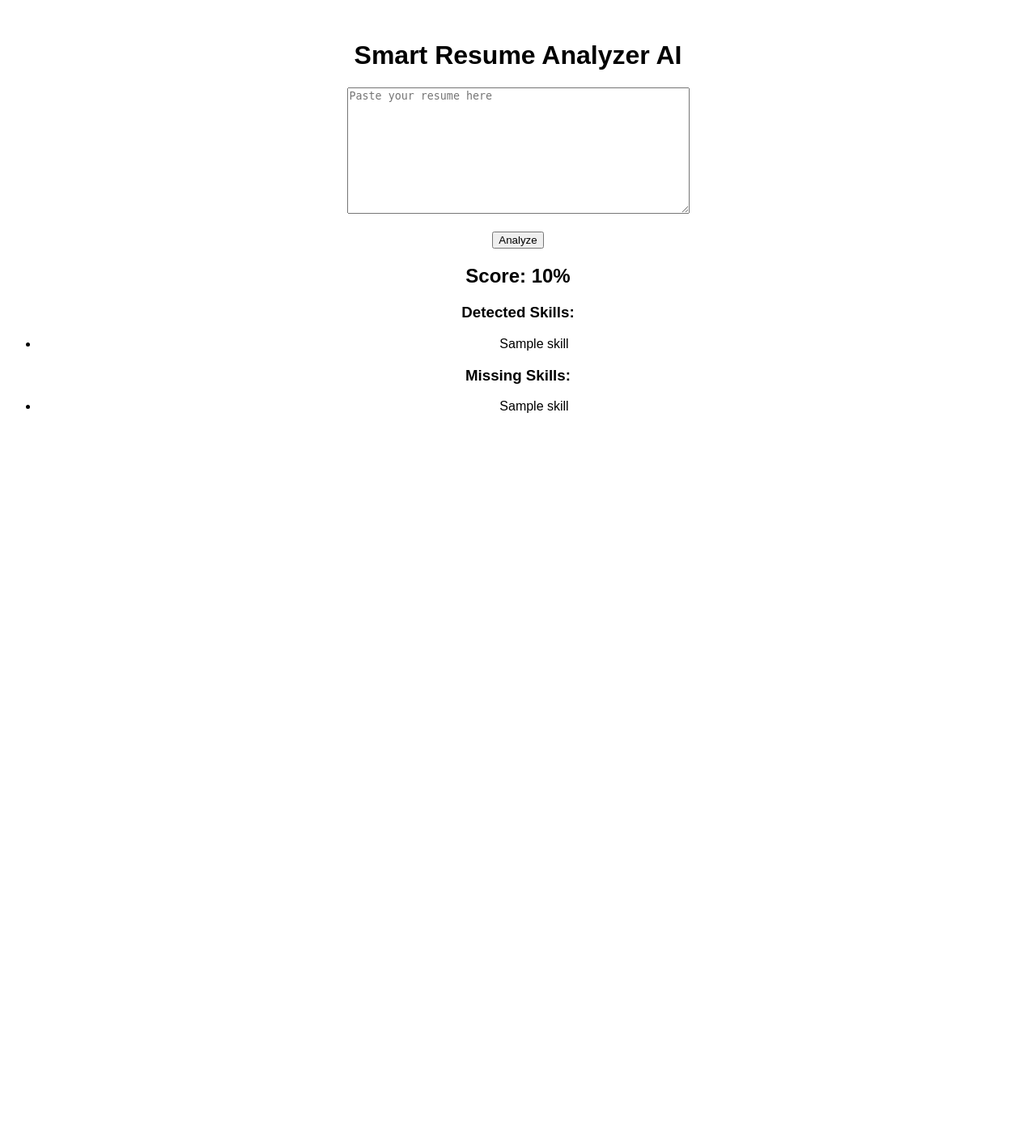
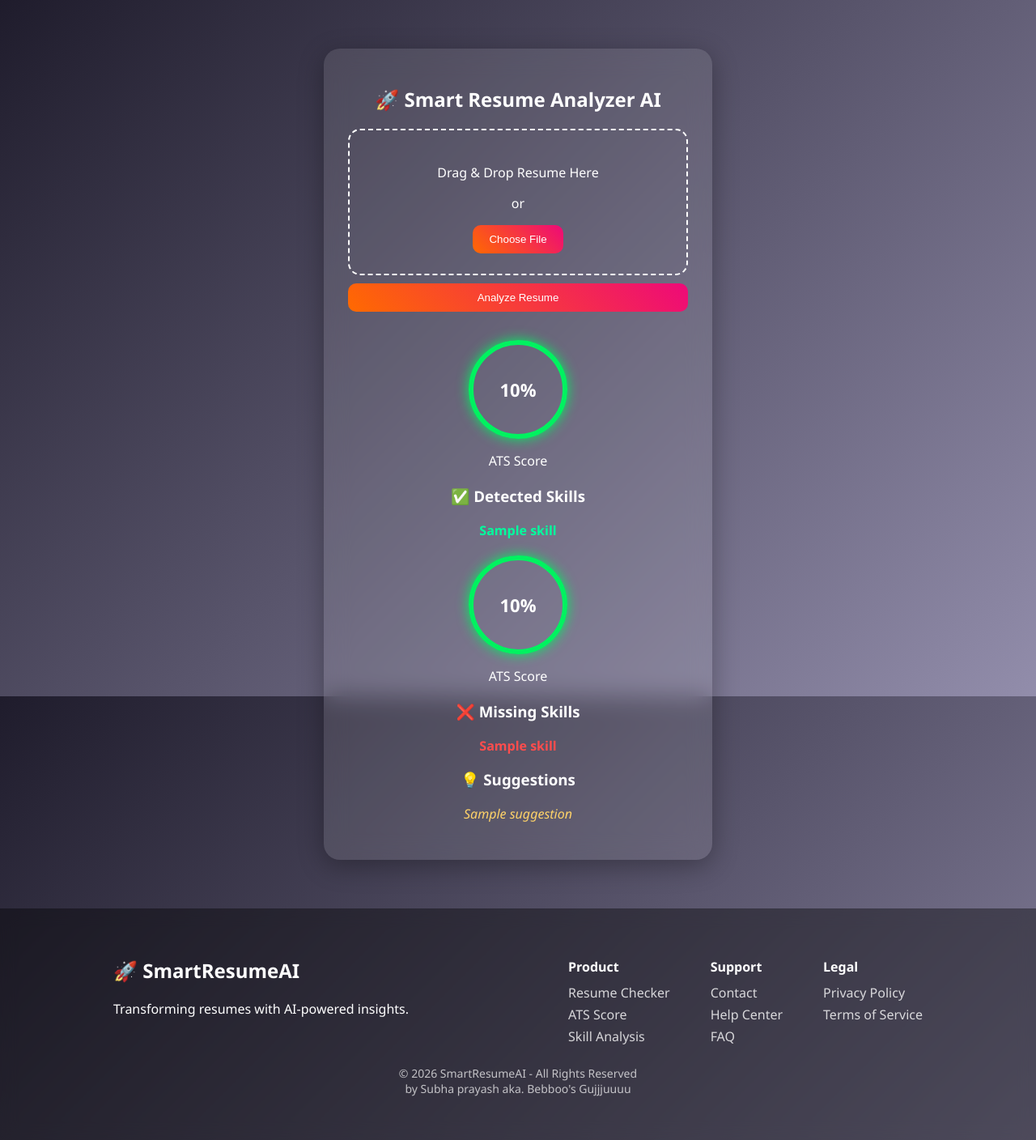
Before and after one commit to subhaprayashbisoi-rgb/SmartResumeAnalyzer.AI, a Flask app: template templates/index.html in a window 1280 px wide. Shown: the whole page at 81% size. Before the commit the page ends 510 px from the top, so only its background shows below. Run offline with Flask 3, Linux system fonts and the light colour scheme; the template is opened without the code that fills it: most values are stand-ins (such as "Sample title", 1, 10 or a date in 2020).

Commit message:
Added Premium UI, footer, drag-drop upload

```diff
--- a/app.py
+++ b/app.py
@@ -1,7 +1,47 @@
 from flask import Flask, render_template, request
-from skills import skills_list
+import PyPDF2
+import docx
+from PIL import Image
+import pytesseract
 
 app = Flask(__name__)
+
+skills_list = ["python", "java", "html", "css", "sql", "machine learning", "flask"]
+
+def extract_text(file):
+    filename = file.filename.lower()
+
+    try:
+        if filename.endswith('.txt'):
+            return file.read().decode('utf-8', errors='ignore')
+
+        elif filename.endswith('.pdf'):
+            reader = PyPDF2.PdfReader(file)
+            text = ""
+            for page in reader.pages:
+                content = page.extract_text()
+                if content:
+                    text += content
+
+            if text.strip() == "":
+                image = Image.open(file)
+                text = pytesseract.image_to_string(image)
+
+            return text
+
+        elif filename.endswith('.docx'):
+            doc = docx.Document(file)
+            return "\n".join([p.text for p in doc.paragraphs])
+
+        elif filename.endswith(('.jpg', '.png')):
+            image = Image.open(file)
+            return pytesseract.image_to_string(image)
+
+    except Exception as e:
+        print("Error:", e)
+
+    return ""
+
 
 def analyze_resume(text):
     found_skills = []
@@ -15,8 +55,19 @@
 
     score = int((len(found_skills) / len(skills_list)) * 100)
 
-    return found_skills, missing_skills, score
 
+    # 🔥 Suggestions (NEW)
+    suggestions = []
+    if score < 50:
+        suggestions.append("Add more technical skills relevant to the job.")
+    if "project" not in text.lower():
+        suggestions.append("Include project experience.")
+    if "experience" not in text.lower():
+        suggestions.append("Mention work experience.")
+    if "education" not in text.lower():
+        suggestions.append("Add your education details.")
+
+    return found_skills, missing_skills, score, suggestions
 
 @app.route("/", methods=["GET", "POST"])
 def index():
@@ -25,10 +76,20 @@
     score = 0
 
     if request.method == "POST":
-        text = request.form["resume"]
-        skills, missing, score = analyze_resume(text)
+        file = request.files.get("resume_file")
 
-    return render_template("index.html", skills=skills, missing=missing, score=score)
+        if file:
+            text = extract_text(file)
+
+            print("Extracted text:", text[:200])
+
+            skills, missing, score, suggestions = analyze_resume(text)
+
+    return render_template("index.html",
+                       skills=skills,
+                       missing=missing,
+                       score=score,
+                       suggestions=suggestions)
 
 
 if __name__ == "__main__":
--- /dev/null
+++ b/static/style.css
@@ -0,0 +1,156 @@
+body {
+    margin: 0;
+    font-family: 'Segoe UI', sans-serif;
+    background: linear-gradient(135deg, #1f1c2c, #928dab);
+    height: 100vh;
+}
+
+.container {
+    width: 420px;
+    margin: 60px auto;
+    padding: 30px;
+    border-radius: 20px;
+    backdrop-filter: blur(15px);
+    background: rgba(255, 255, 255, 0.1);
+    box-shadow: 0 8px 32px rgba(0,0,0,0.3);
+    color: white;
+    text-align: center;
+}
+
+h1 {
+    font-size: 24px;
+    margin-bottom: 20px;
+}
+
+#drop-area {
+    border: 2px dashed #fff;
+    padding: 25px;
+    border-radius: 15px;
+    transition: 0.3s;
+    cursor: pointer;
+}
+
+#drop-area:hover {
+    background: rgba(255,255,255,0.1);
+}
+
+button {
+    background: linear-gradient(45deg, #ff6a00, #ee0979);
+    border: none;
+    padding: 10px 20px;
+    border-radius: 10px;
+    color: white;
+    cursor: pointer;
+    transition: 0.3s;
+}
+
+button:hover {
+    transform: scale(1.05);
+    box-shadow: 0 0 15px #ff6a00;
+}
+
+.analyze-btn {
+    width: 100%;
+    margin-top: 10px;
+}
+
+.progress-bar {
+    height: 5px;
+    width: 0%;
+    background: linear-gradient(90deg, #00f260, #0575e6);
+    margin-top: 10px;
+    border-radius: 5px;
+    transition: 1s;
+}
+
+.score-box {
+    margin: 20px 0;
+}
+
+.circle {
+    width: 110px;
+    height: 110px;
+    border-radius: 50%;
+    border: 6px solid #00f260;
+    display: flex;
+    align-items: center;
+    justify-content: center;
+    margin: auto;
+    font-size: 22px;
+    font-weight: bold;
+    box-shadow: 0 0 15px #00f260;
+}
+
+ul {
+    list-style: none;
+    padding: 0;
+}
+
+.good {
+    color: #00ff9d;
+    font-weight: bold;
+}
+
+.bad {
+    color: #ff4d4d;
+    font-weight: bold;
+}
+
+.suggest {
+    color: #ffd369;
+    font-style: italic;
+}
+
+li {
+    margin: 6px 0;
+}
+.footer {
+    margin-top: 60px;
+    padding: 40px 20px;
+    background: rgba(0,0,0,0.4);
+    backdrop-filter: blur(10px);
+    color: white;
+}
+
+.footer-container {
+    display: flex;
+    justify-content: space-between;
+    flex-wrap: wrap;
+    max-width: 1000px;
+    margin: auto;
+}
+
+.footer-left {
+    max-width: 250px;
+}
+
+.footer-left h2 {
+    margin-bottom: 10px;
+}
+
+.footer-links {
+    display: flex;
+    gap: 50px;
+}
+
+.footer-links h4 {
+    margin-bottom: 10px;
+}
+
+.footer-links p {
+    margin: 5px 0;
+    cursor: pointer;
+    opacity: 0.8;
+}
+
+.footer-links p:hover {
+    opacity: 1;
+    color: #00f2ff;
+}
+
+.footer-bottom {
+    text-align: center;
+    margin-top: 20px;
+    font-size: 14px;
+    opacity: 0.7;
+}
--- a/templates/index.html
+++ b/templates/index.html
@@ -2,33 +2,150 @@
 <html>
 <head>
     <title>Smart Resume Analyzer</title>
+    <link rel="stylesheet" href="{{ url_for('static', filename='style.css') }}">
 </head>
 
-<body style="text-align:center; font-family:Arial; margin-top:50px;">
+<body>
 
-    <h1>Smart Resume Analyzer AI</h1>
+<div class="container">
 
-    <form method="POST">
-        <textarea name="resume" rows="10" cols="50" placeholder="Paste your resume here"></textarea>
-        <br><br>
-        <button type="submit">Analyze</button>
+    <h1>🚀 Smart Resume Analyzer AI</h1>
+
+    <form method="POST" enctype="multipart/form-data" id="uploadForm">
+
+        <div id="drop-area">
+            <p>Drag & Drop Resume Here</p>
+            <p>or</p>
+
+            <input type="file" name="resume_file" id="fileElem" hidden>
+
+            <button type="button" onclick="document.getElementById('fileElem').click()">
+                Choose File
+            </button>
+        </div>
+
+        <div id="file-name"></div>
+
+        <button type="submit" class="analyze-btn">
+            Analyze Resume
+        </button>
+
     </form>
 
-    <h2>Score: {{ score }}%</h2>
+    <div class="progress-bar" id="progressBar"></div>
 
-    <h3>Detected Skills:</h3>
+    {% if skills or missing %}
+
+        <div class="score-box">
+    <div class="circle">
+        <span>{{ score }}%</span>
+    </div>
+    <p>ATS Score</p>
+</div>
+
+        <h3>✅ Detected Skills</h3>
         <ul>
             {% for skill in skills %}
-            <li>{{ skill }}</li>
+                <li class="good">{{ skill }}</li>
             {% endfor %}
         </ul>
+        <div class="score-box">
+    <div class="circle">
+        <span>{{ score }}%</span>
+    </div>
+    <p>ATS Score</p>
+</div>
 
-    <h3>Missing Skills:</h3>
+        {% if missing %}
+        <h3>❌ Missing Skills</h3>
         <ul>
             {% for skill in missing %}
-            <li>{{ skill }}</li>
+                <li class="bad">{{ skill }}</li>
             {% endfor %}
         </ul>
+        {% endif %}
+        {% if suggestions %}
+<h3>💡 Suggestions</h3>
+<ul>
+    {% for s in suggestions %}
+        <li class="suggest">{{ s }}</li>
+    {% endfor %}
+</ul>
+{% endif %}
+
+    {% endif %}
+
+</div>
+
+<script>
+let dropArea = document.getElementById('drop-area')
+let fileInput = document.getElementById('fileElem')
+let fileName = document.getElementById('file-name')
+
+dropArea.addEventListener('dragover', (e) => {
+    e.preventDefault()
+    dropArea.classList.add('hover')
+})
+
+dropArea.addEventListener('dragleave', () => {
+    dropArea.classList.remove('hover')
+})
+
+dropArea.addEventListener('drop', (e) => {
+    e.preventDefault()
+    dropArea.classList.remove('hover')
+    fileInput.files = e.dataTransfer.files
+    fileName.innerText = fileInput.files[0].name
+})
+
+fileInput.addEventListener('change', () => {
+    fileName.innerText = fileInput.files[0].name
+})
+
+document.getElementById('uploadForm').addEventListener('submit', () => {
+    document.getElementById('progressBar').style.width = "100%"
+})
+
+</script>
 
 </body>
+<footer class="footer">
+    <div class="footer-container">
+
+        <div class="footer-brand">
+            <h2>🚀 SmartResumeAI</h2>
+            <p>Transforming resumes with AI-powered insights.</p>
+        </div>
+
+        <div class="footer-links">
+            <div>
+                <h4>Product</h4>
+                <p>Resume Checker</p>
+                <p>ATS Score</p>
+                <p>Skill Analysis</p>
+            </div>
+
+            <div>
+                <h4>Support</h4>
+                <p>Contact</p>
+                <p>Help Center</p>
+                <p>FAQ</p>
+            </div>
+
+            <div>
+                <h4>Legal</h4>
+                <p>Privacy Policy</p>
+                <p>Terms of Service</p>
+            </div>
+        </div>
+
+    </div>
+
+    <div class="footer-bottom">
+        <p>
+            © 2026 SmartResumeAI - All Rights Reserved <br>
+            <span class="creator">by Subha prayash aka. Bebboo's Gujjjuuuu</span>
+        </p>
+    </div>
+</footer>
 </html>
```
Lines whose indentation alone changed are shown as unchanged.
